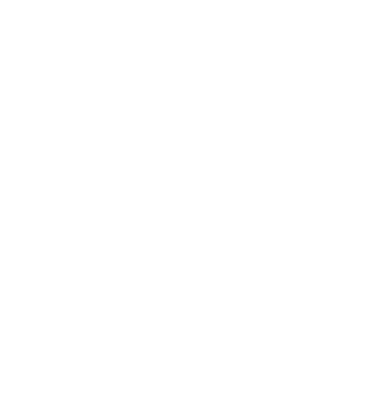
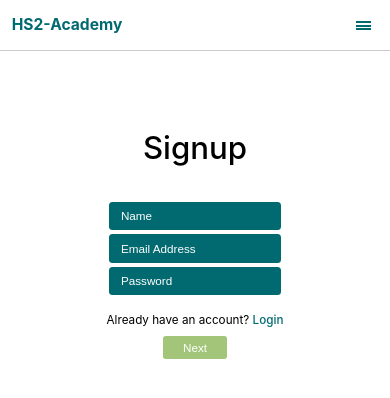
Before and after one commit to Adam5626/college, a React (Create React App) app: page /signup in a window 390 px wide. Before the commit this address had no page. Shown: the top 398 px of the page. Built offline with nearby package versions, Linux system fonts and the light colour scheme.

Commit message:
Signup page

```diff
--- a/src/App.js
+++ b/src/App.js
@@ -2,6 +2,9 @@
 import Home from './Components/Home';
 import Login from './Components/Login';
 import Navbar from './Components/Navbar';
+import Signup from './Components/Signup';
+import SignupNext from './Components/SignupNext';
+
 import {BrowserRouter, Route, Routes} from "react-router-dom";
 
 function App() {
@@ -11,6 +14,8 @@
     <Routes>
       <Route path = "/" element = {<Home/>}/>
       <Route path = "/login" element = {<Login/>}/>
+      <Route path = "/signup" element = {<Signup/>}/>
+      <Route path = '/signupnext' element = {<SignupNext />}></Route>
     </Routes>
     </BrowserRouter>
     </>
--- a/src/Components/Login.css
+++ b/src/Components/Login.css
@@ -1,5 +1,5 @@
 .login-content{
-    margin-top: 10vh;
+    margin-top: 8%;
     display: flex;
     flex-direction: column;
     align-items: center;
@@ -8,41 +8,60 @@
     margin:0;
 }
 .login-content p:nth-of-type(1){
-    font-size: 2.5vw;
-    margin-bottom: 1vh;
+    font-size: 3.5vw;
+    margin-bottom: 1%;
     font-weight: 500;
 }
 .login-content p:nth-of-type(2){
-    font-size: 1.5vw;
-    margin-bottom: 5vh
+    font-size: 2vw;
+    margin-bottom: 2.5%
 }
 
 .login-content input{
-    margin: 1vh;
-    padding: 0.5vw;
-    width: 15vw;
-    height: 4vh;
-    font-size: 1vw;
-    border-radius: 0.5vw;
+    margin: 0.5% 0.8%;
+    padding: 1% 1.5%;
+    width: 13%;
+    /* height: 4vh; */
+    font-size: 0.9vw;
+    border-radius: 0.9vw;
     border: none;
     background-color: #016a70;
     color: white;
 }
 .login-content input::placeholder{
     color: white;
+    /* font-weight: bold; */
 }
 
 .login-content p:nth-of-type(3){
-    width: 14vw;
+    /* width: 14vw; */
+    font-size: 1.1vw;
+    margin-top: 1%;
+    /* line-height: 3vh; */
+    text-align: center;
+}
+.login-content .signup{
+    display: inline;
+    font-size: 1.1vw !important;
+    cursor: pointer;
+    color: #016a70;
+}
+.login-content .signup:hover{
+    text-decoration:underline;
+    color: #00565a;
+}
+.login-content p:nth-of-type(4){
+    /* width: 14vw; */
     font-size: 1vw;
-    margin: 1.5vh 0;
-    line-height: 3vh;
-    text-align: center;
+    margin-top: 0.3%;
+    margin-bottom: 1%;
+    /* line-height: 3vh; */
+    /* text-align: center; */
 }
 
 .login-content #login-button{
-    padding: 1vh 2vw;
-    font-size: 1.2vw;
+    padding: 0.6% 1.8%;
+    font-size: 1.1vw;
     font-weight: 400;
     border: none;
     border-radius: 0.5vw;
@@ -56,28 +75,48 @@
 }
 
 @media screen and (min-width:0px) and (max-width:500px){
+    .login-content{
+        margin-top: 20%;
+    }
     .login-content p:nth-of-type(1){
-        font-size: 4.5vw;
+        font-size: 8vw;
     }
     .login-content p:nth-of-type(2){
-        font-size: 3.5vw;
+        font-size: 5vw;
+        margin-bottom: 2%;
     }
-
+    .login-content input:nth-of-type(1){
+        margin-top:5%;
+    }
     .login-content input{
-        padding: 0 2vw;
-        width: 30vw;
-        height: 3.5vh;
-        font-size: 2vw;
+        /* margin-top:10%; */
+        padding: 2% 3%;
+        width: 38%;
+        /* height: 3.5vh; */
+        font-size: 3vw;
     }
 
     .login-content p:nth-of-type(3){
-        width: 40vw;
+        margin-top: 4%;
+        width: 60%;
+        font-size: 3vw;
+        /* line-height: 2vh; */
+    }
+    .login-content .signup{
+        font-size: 3vw !important;
+    }
+    .login-content p:nth-of-type(4){
+        text-align: center;
+        width: 40%;
         font-size: 2.7vw;
-        line-height: 2vh;
+        margin-top: 0.8%;
+        /* line-height: 2vh; */
     }
 
     .login-content #login-button{
-        padding: 1.2vh 4vw;
+        /* padding: 1.2vh 4vw; */
+        margin-top: 2.5%;
+        padding: 1% 2%;
         font-size: 3vw;
         border-radius: 0.7vw;
     }
--- a/src/Components/Login.js
+++ b/src/Components/Login.js
@@ -1,9 +1,11 @@
 import React from "react";
 import Navbar from "./Navbar";
 import "./Login.css"
+import { useNavigate } from "react-router-dom";
 
 function Login()
 {
+    const navigation = useNavigate();
     return(
         <>
         <Navbar/>
@@ -13,7 +15,8 @@
                 <p>Student</p>
                 <input type="email" required placeholder="Email Address"/>
                 <input type="password" required placeholder="Password" />
-                <p>Don’t have an account ? Signup Forgot your password ?</p>
+                <p>Don’t have an account ? <p className="signup" onClick={() => {navigation('/signup')}}>Signup</p></p>
+                <p>Forgot your password ?</p>
                 <button id="login-button">Login</button>
             </div>
         </div>
--- a/src/Components/Navbar.js
+++ b/src/Components/Navbar.js
@@ -29,7 +29,7 @@
 
             <div id="main_nav_right">
                 <p onClick = {()=>{navigation("/login")}}> Login</p>
-                <p>Signup</p>
+                <p onClick={() => {navigation('/signup')}}>Signup</p>
                 <p>Provider</p>
             </div>
 
@@ -44,7 +44,7 @@
         { menuStatus && (
             <div id="menu_card">
             <p onClick = {()=>{navigation("/login")}}>Login</p>
-            <p>Signup</p>
+            <p onClick = { () => {navigation("/signup")} }>Signup</p>
             <p>Provider</p>
         </div>
         )}
--- /dev/null
+++ b/src/Components/Signup.css
@@ -0,0 +1,51 @@
+#Signup-heading{
+    margin-bottom: 4%;
+}
+
+/* .login-content p:nth-of-type(2){
+    font-size: 1.1vw;
+    margin: 1%;
+    text-align: center;
+} */
+#error101{
+    font-size: 1.1vw;
+    margin: 1%;
+    text-align: center;
+}
+.login-content #next-button{
+    padding: 0.4% 2.3%;
+    font-size: 1.1vw;
+    font-weight: 400;
+    border: none;
+    border-radius: 0.5vw;
+    background-color: #a2c579;
+    color: white;
+    cursor: pointer;
+}
+.login-content #next-button:hover{
+    background-color: #88b654;
+    color: white;
+}
+/* .login-content #login-button{
+    padding: 0.4% 2.3%;
+} */
+
+@media screen and (min-width:0px) and (max-width:500px){
+
+    /* .login-content #id{
+        margin-top: 3%;
+        font-size: 3vw;
+    } */
+    #error101{
+        margin-top: 4%;
+        margin-bottom: 1.5%;
+        width: 60%;
+        font-size: 3vw;
+    }
+    .login-content #next-button{
+        margin-top: 1%;
+        padding: 1.2% 5%;
+        font-size: 3vw;
+        border-radius: 0.7vw;
+    }
+}
--- /dev/null
+++ b/src/Components/Signup.js
@@ -0,0 +1,25 @@
+import React from "react";
+import "./Signup.css"
+import Navbar from "./Navbar";
+import { useNavigate } from "react-router-dom";
+
+
+const Signup = () => {
+    const navigation = useNavigate()
+
+    return ( <>
+        <Navbar />
+        <div className="login-container">
+            <div className="login-content">
+                <p id="Signup-heading">Signup</p>
+                <input type="text" required placeholder="Name"/>
+                <input type="email" required placeholder="Email Address"/>
+                <input type="password" required placeholder="Password" />
+                <p id="error101">Already have an account? <p className="signup" onClick={() => {navigation('/login')}}>Login</p></p>
+                <button id="next-button" onClick={() => { navigation('/signupnext') }}>Next</button>
+            </div>
+        </div>
+    </> );
+}
+
+export default Signup;
--- /dev/null
+++ b/src/Components/SignupNext.css
@@ -0,0 +1,44 @@
+.login-content select{
+    margin: 0.5% 0.8%;
+    padding: 1% 1.5%;
+    width: 16.4%;
+    /* height: 4vh; */
+    font-size: 0.9vw;
+    border-radius: 0.9vw;
+    border: none;
+    background-color: #016a70;
+    color: white;
+}
+
+.login-content #signup-button{
+    padding: 0.4% 2.0%;
+    font-size: 1.1vw;
+    font-weight: 400;
+    border: none;
+    border-radius: 0.5vw;
+    background-color: #a2c579;
+    color: white;
+    cursor: pointer;
+    margin-top:0.8%;
+}
+.login-content #signup-button:hover{
+    background-color: #88b654;
+    color: white;
+}
+/* .login-content #signup-button{
+    margin-top:1%;
+    padding: 0.4% 2.0%;
+} */
+
+@media screen and (min-width:0px) and (max-width:500px){
+    .login-content select{
+        padding: 2% 3%;
+        width: 44%;
+        font-size: 3vw;
+    }
+    .login-content #signup-button{
+        margin-top:2%;
+        padding: 1.1% 3.6%;
+        font-size: 3vw;
+    }
+}
--- /dev/null
+++ b/src/Components/SignupNext.js
@@ -0,0 +1,29 @@
+import React from "react";
+import "./SignupNext.css"
+import Navbar from "./Navbar";
+import { useNavigate } from "react-router-dom";
+
+const SignupNext = () => {
+    const navigation = useNavigate()
+
+    return ( <>
+        <Navbar />
+        <div className="login-container">
+            <div className="login-content">
+                <p id="Signup-heading">Signup</p>
+                {/* <label for="dob">Date of Birth:</label> */}
+                <input type="date" id="dob" name="dob" placeholder="Date of Birth"/>
+                <select id="gender" name="gender">
+                    <option value="" disabled selected hidden>Gender</option>
+                    <option value="male">Male</option>
+                    <option value="female">Female</option>
+                    <option value="other">Other</option>
+                </select>
+                <input type="text" required placeholder="Education" />
+                <button id="signup-button">Signup</button>
+            </div>
+        </div>
+    </> );
+}
+
+export default SignupNext;
```
Also changed, not shown: src/Components/Navbar.css (+8 -0 lines).
